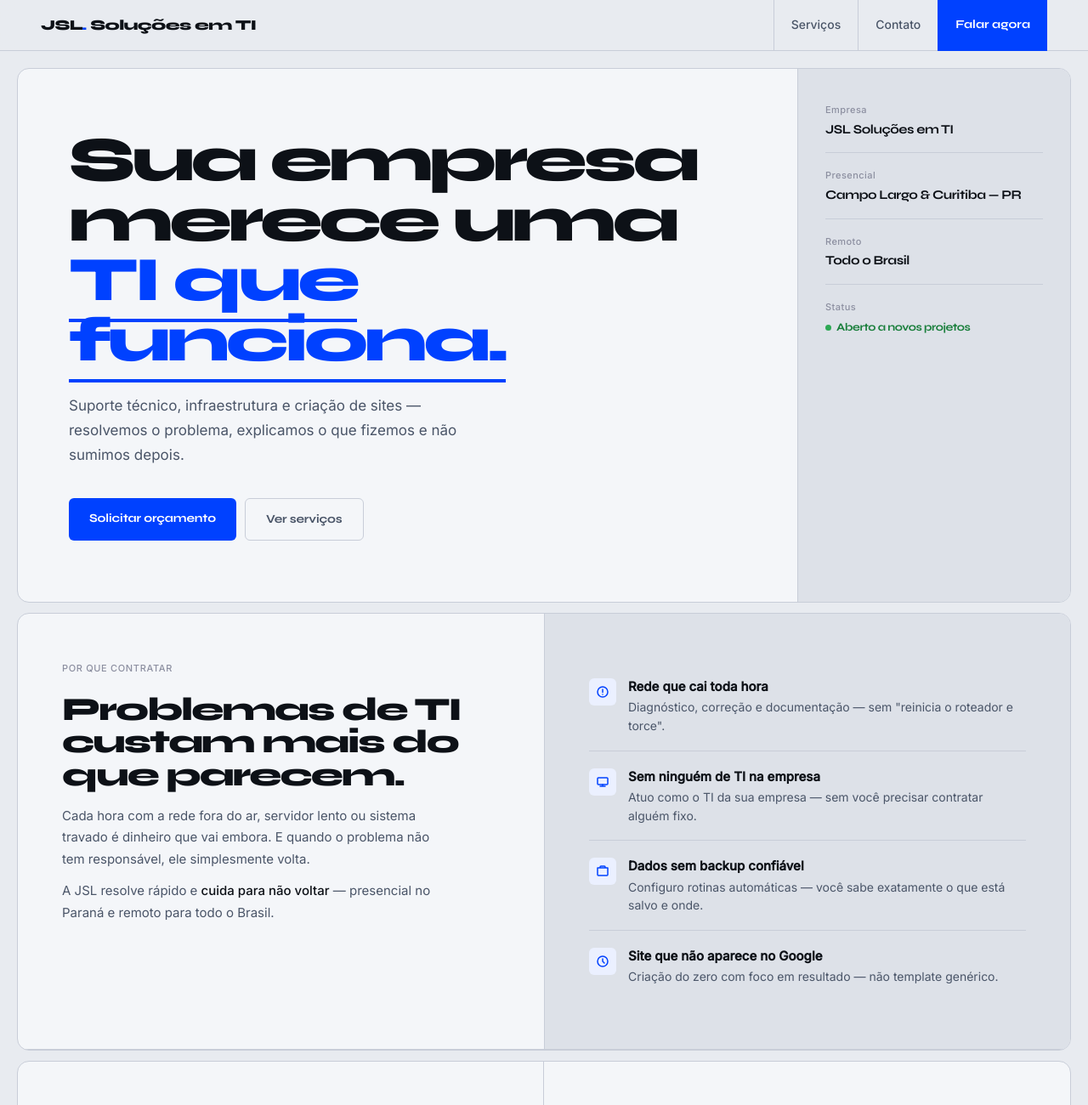
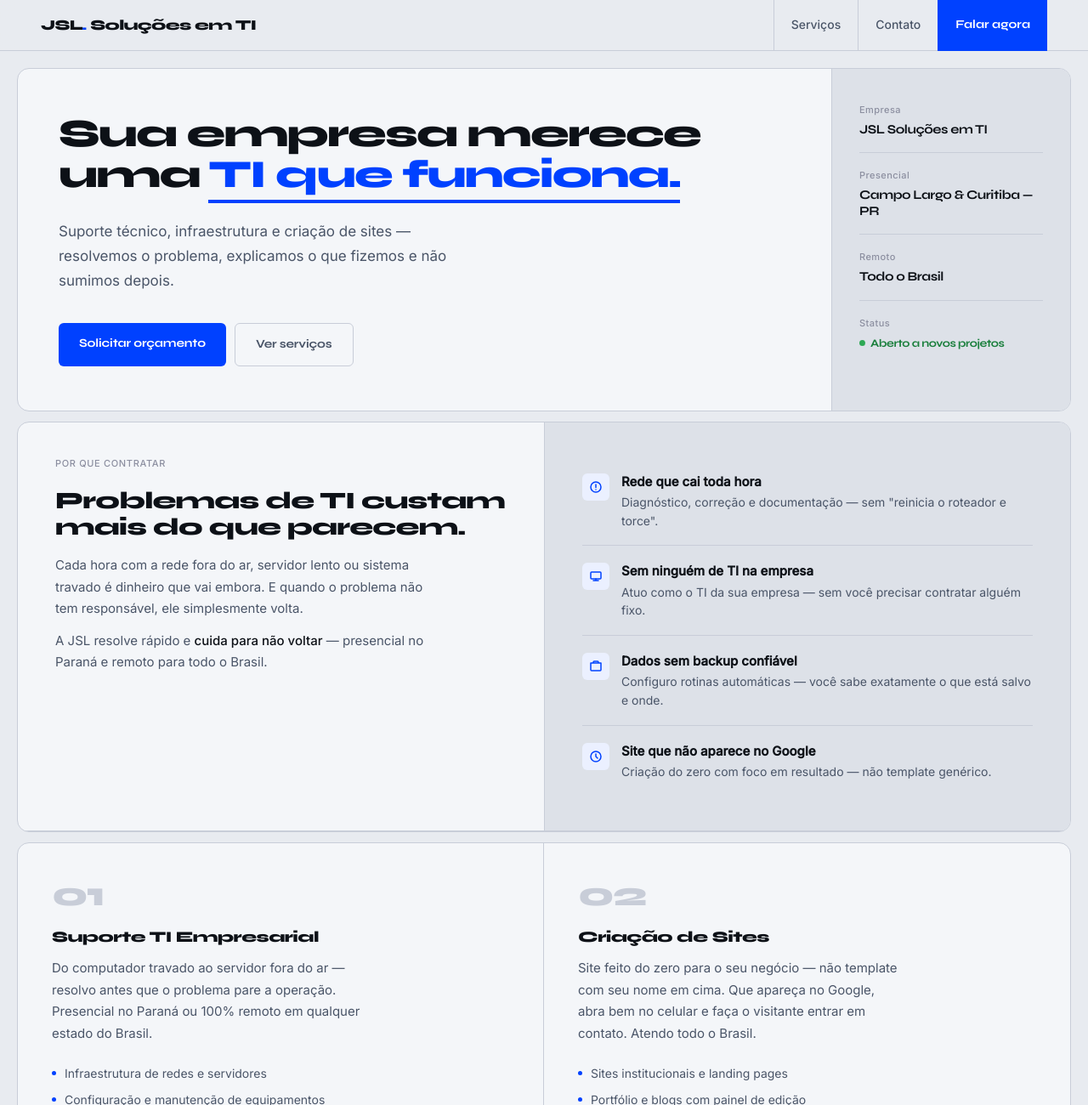
Before and after one commit to joaom1778/jsl-solucoes, a website: page index.html in a window 1280 px wide. Shown: the top 1300 px of the page at 85% size. Drawn offline with nearby package versions, Linux system fonts and the light colour scheme.

Commit message:
Update index.html

```diff
--- a/index.html
+++ b/index.html
@@ -54,9 +54,9 @@
 .nav-a.hi:hover { background: #0035D6; }
 
 #hero { padding: 60px 0 0; }
-.hero-wrap { margin: 20px 20px 0; background: var(--card); border: 1px solid var(--rule); border-radius: 14px; overflow: hidden; display: grid; grid-template-columns: 1fr 320px; }
-.hero-main { padding: 72px 60px; border-right: 1px solid var(--rule); }
-.hero-h { font-family: var(--f-d); font-size: clamp(42px, 5.8vw, 82px); font-weight: 800; letter-spacing: -.06em; line-height: .95; color: var(--ink); margin-bottom: 28px; }
+.hero-wrap { margin: 20px 20px 0; background: var(--card); border: 1px solid var(--rule); border-radius: 14px; overflow: hidden; display: grid; grid-template-columns: 1fr 280px; }
+.hero-main { padding: 52px 48px; border-right: 1px solid var(--rule); }
+.hero-h { font-family: var(--f-d); font-size: clamp(28px, 3.6vw, 52px); font-weight: 800; letter-spacing: -.04em; line-height: 1.05; color: var(--ink); margin-bottom: 28px; }
 .hero-h mark { background: none; color: var(--blue); border-bottom: 4px solid var(--blue); padding-bottom: 2px; }
 .hero-sub { font-size: 17px; color: var(--ink2); line-height: 1.7; max-width: 460px; margin-bottom: 36px; }
 .hero-btns { display: flex; gap: 10px; }
@@ -78,10 +78,10 @@
 .section { margin: 12px 20px 0; background: var(--card); border: 1px solid var(--rule); border-radius: 14px; overflow: hidden; }
 
 .prob-grid { display: grid; grid-template-columns: 1fr 1fr; border-bottom: 1px solid var(--rule); }
-.prob-col { padding: 56px 52px; }
+.prob-col { padding: 40px 44px; }
 .prob-col + .prob-col { border-left: 1px solid var(--rule); background: var(--off); }
 .sec-label { font-size: 11px; font-weight: 500; color: var(--ink3); letter-spacing: .06em; margin-bottom: 20px; text-transform: uppercase; }
-.sec-h { font-family: var(--f-d); font-size: clamp(24px, 3vw, 40px); font-weight: 800; letter-spacing: -.05em; line-height: 1.0; margin-bottom: 16px; }
+.sec-h { font-family: var(--f-d); font-size: clamp(20px, 2.2vw, 32px); font-weight: 800; letter-spacing: -.03em; line-height: 1.1; margin-bottom: 16px; }
 .sec-p { font-size: 15px; color: var(--ink2); line-height: 1.7; max-width: 440px; }
 .sec-p + .sec-p { margin-top: 12px; }
 .sec-p strong { color: var(--ink); font-weight: 500; }
@@ -94,16 +94,16 @@
 .pain-text strong { display: block; font-size: 15px; color: var(--ink); font-weight: 600; margin-bottom: 2px; }
 
 .servicos-grid { display: grid; grid-template-columns: 1fr 1fr; }
-.servico { padding: 52px; border-right: 1px solid var(--rule); }
+.servico { padding: 40px; border-right: 1px solid var(--rule); }
 .servico:last-child { border-right: none; }
-.servico-num { font-family: var(--f-d); font-size: 64px; font-weight: 800; color: var(--rule); letter-spacing: -.06em; line-height: 1; margin-bottom: 20px; }
-.servico-title { font-family: var(--f-d); font-size: 22px; font-weight: 800; letter-spacing: -.04em; margin-bottom: 10px; }
+.servico-num { font-family: var(--f-d); font-size: 40px; font-weight: 800; color: var(--rule); letter-spacing: -.04em; line-height: 1; margin-bottom: 16px; }
+.servico-title { font-family: var(--f-d); font-size: 18px; font-weight: 800; letter-spacing: -.03em; margin-bottom: 10px; }
 .servico-desc { font-size: 15px; color: var(--ink2); line-height: 1.7; margin-bottom: 24px; max-width: 380px; }
 .servico-itens { display: flex; flex-direction: column; gap: 8px; }
 .servico-item { font-size: 14px; color: var(--ink2); display: flex; align-items: flex-start; gap: 10px; }
 .servico-item::before { content: ''; width: 5px; height: 5px; border-radius: 50%; background: var(--blue); flex-shrink: 0; margin-top: 8px; }
 
-.como-wrap { padding: 56px 52px; border-bottom: 1px solid var(--rule); }
+.como-wrap { padding: 40px 44px; border-bottom: 1px solid var(--rule); }
 .passos { display: flex; gap: 0; margin-top: 36px; position: relative; }
 .passos::before { content: ''; position: absolute; top: 20px; left: 20px; right: 20px; height: 1px; background: var(--rule); }
 .passo { flex: 1; padding-right: 32px; position: relative; }
@@ -120,8 +120,8 @@
 .atend-sub { font-size: 13px; color: var(--ink3); margin-top: 3px; }
 
 #contato { display: grid; grid-template-columns: 1fr 500px; }
-.form-left { padding: 72px 56px; border-right: 1px solid var(--rule); display: flex; flex-direction: column; justify-content: center; }
-.form-left h2 { font-family: var(--f-d); font-size: clamp(28px, 3.8vw, 48px); font-weight: 800; letter-spacing: -.05em; line-height: .95; margin-bottom: 16px; }
+.form-left { padding: 48px 44px; border-right: 1px solid var(--rule); display: flex; flex-direction: column; justify-content: center; }
+.form-left h2 { font-family: var(--f-d); font-size: clamp(22px, 2.5vw, 36px); font-weight: 800; letter-spacing: -.04em; line-height: 1.05; margin-bottom: 16px; }
 .form-left p { font-size: 16px; color: var(--ink2); line-height: 1.7; max-width: 380px; margin-bottom: 28px; }
 .form-bullets { display: flex; flex-direction: column; gap: 10px; }
 .fb { display: flex; align-items: flex-start; gap: 10px; font-size: 14px; color: var(--ink2); line-height: 1.5; }
```
